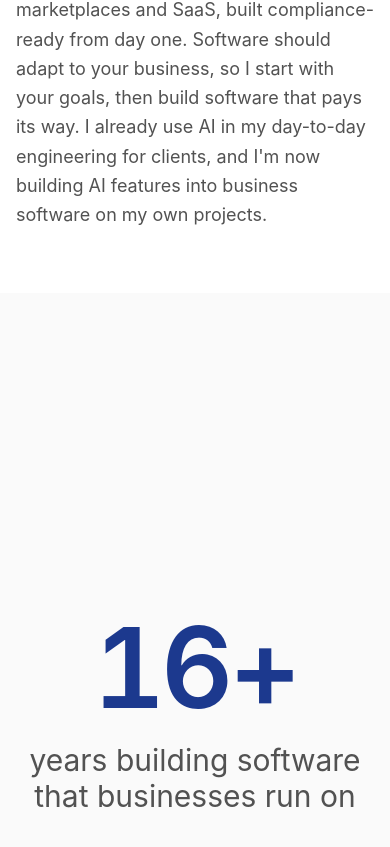
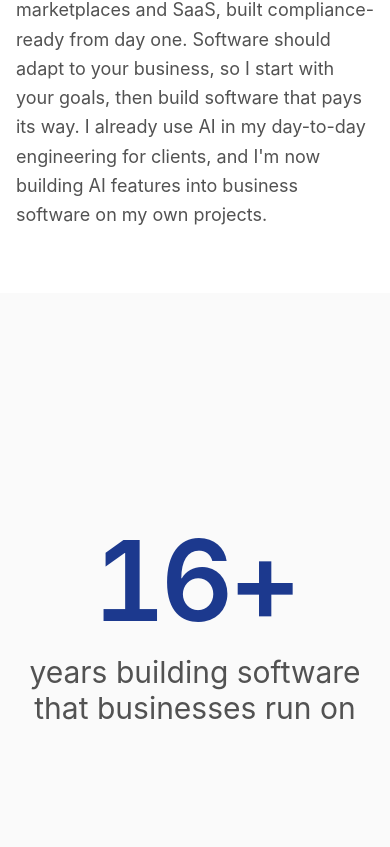
Before and after one commit to asmshaon/landing-app, a Next.js app: page / in a window 390 px wide. Shown: the part 915-1762 px from the top of the page. Built offline with nearby package versions, Linux system fonts and the light colour scheme.

Commit message:
Gap fixed

```diff
--- a/app/components/Scene.tsx
+++ b/app/components/Scene.tsx
@@ -8,7 +8,8 @@ const tones = {
 
 type SceneTone = keyof typeof tones;
 
-// One idea per viewport: a full-height band with its content centered.
+// One idea per viewport: a full-height band with its content centered. On phones it sizes
+// to its content instead, since short content centred in a full screen leaves big empty bands.
 export function Scene({
   id,
   tone = "plain",
@@ -21,7 +22,7 @@ export function Scene({
   children: ReactNode;
 }) {
   return (
-    <section id={id} className={cn("min-h-svh flex items-center py-24 lg:py-32", tones[tone], className)}>
+    <section id={id} className={cn("md:min-h-svh flex items-center py-20 md:py-24 lg:py-32", tones[tone], className)}>
       <div className="w-full max-w-7xl mx-auto px-4 sm:px-6 lg:px-8">{children}</div>
     </section>
   );
--- a/app/components/motion/ScrollEffects.tsx
+++ b/app/components/motion/ScrollEffects.tsx
@@ -3,15 +3,18 @@
 import { useRef, type ReactNode } from "react";
 import { motion, useScroll, useTransform } from "framer-motion";
 
-// Eases the hero out (fade and shrink slightly) as the page scrolls past it.
+// Eases the hero out (fade and shrink slightly) as the page scrolls past it. Measured against
+// the hero's own height, not a fixed distance: on phones the hero is taller than the screen,
+// and a fixed 520px faded its lower half out before the visitor had scrolled to it.
 export function HeroFade({ children, className }: { children: ReactNode; className?: string }) {
-  const { scrollY } = useScroll();
-  const opacity = useTransform(scrollY, [0, 520], [1, 0]);
-  const scale = useTransform(scrollY, [0, 520], [1, 0.94]);
-  const y = useTransform(scrollY, [0, 520], [0, -60]);
+  const ref = useRef<HTMLDivElement>(null);
+  const { scrollYProgress } = useScroll({ target: ref, offset: ["start start", "end start"] });
+  const opacity = useTransform(scrollYProgress, [0, 0.85], [1, 0]);
+  const scale = useTransform(scrollYProgress, [0, 0.85], [1, 0.94]);
+  const y = useTransform(scrollYProgress, [0, 0.85], [0, -60]);
 
   return (
-    <motion.div className={`scroll-linked ${className ?? ""}`} style={{ opacity, scale, y }}>
+    <motion.div ref={ref} className={`scroll-linked ${className ?? ""}`} style={{ opacity, scale, y }}>
       {children}
     </motion.div>
   );
--- a/app/globals.css
+++ b/app/globals.css
@@ -229,6 +229,17 @@ h3 {
   .has-chapter .pinned-item { padding-top: 10rem; }
 }
 
+/* Phones: sit items about a third of the way down instead of dead centre. Centred, the top
+   half of the frame scrolls in empty, leaving a near-blank screen before the first item. */
+@media (max-width: 767px) {
+  .pinned-item {
+    align-items: flex-start;
+    padding-top: 28svh;
+  }
+
+  .has-chapter .pinned-item { padding-top: calc(8rem + 6svh); }
+}
+
 /* Visually hidden while the pinned header shows the count (still read by screen readers);
    shown when reduced motion stacks the items and hides that header. */
 .pinned-static-only {
@@ -315,6 +326,8 @@ h3 {
     position: relative;
     inset: auto;
     min-height: 100svh;
+    align-items: center;
+    padding-top: 0;
   }
 
   .pinned-chapter {
```
Also changed, not shown: 1 other file (tests, documents, lock files or other folders).
